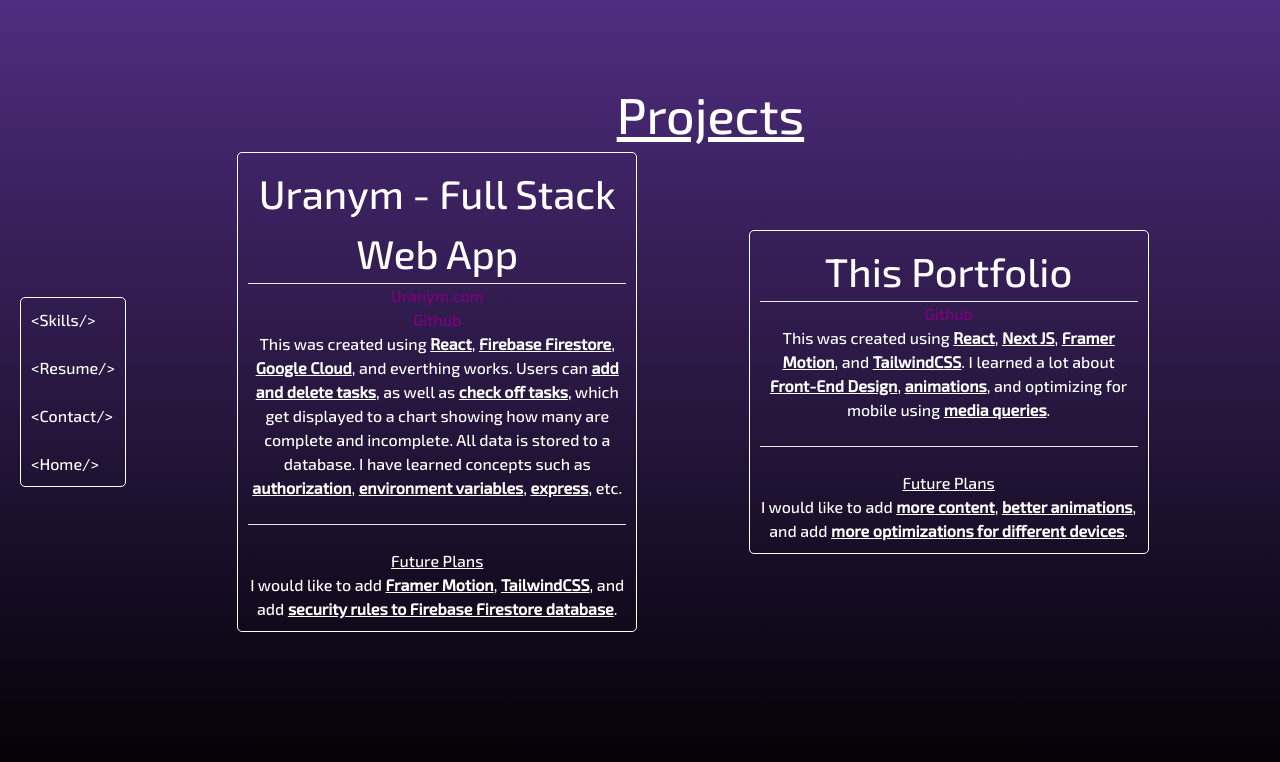
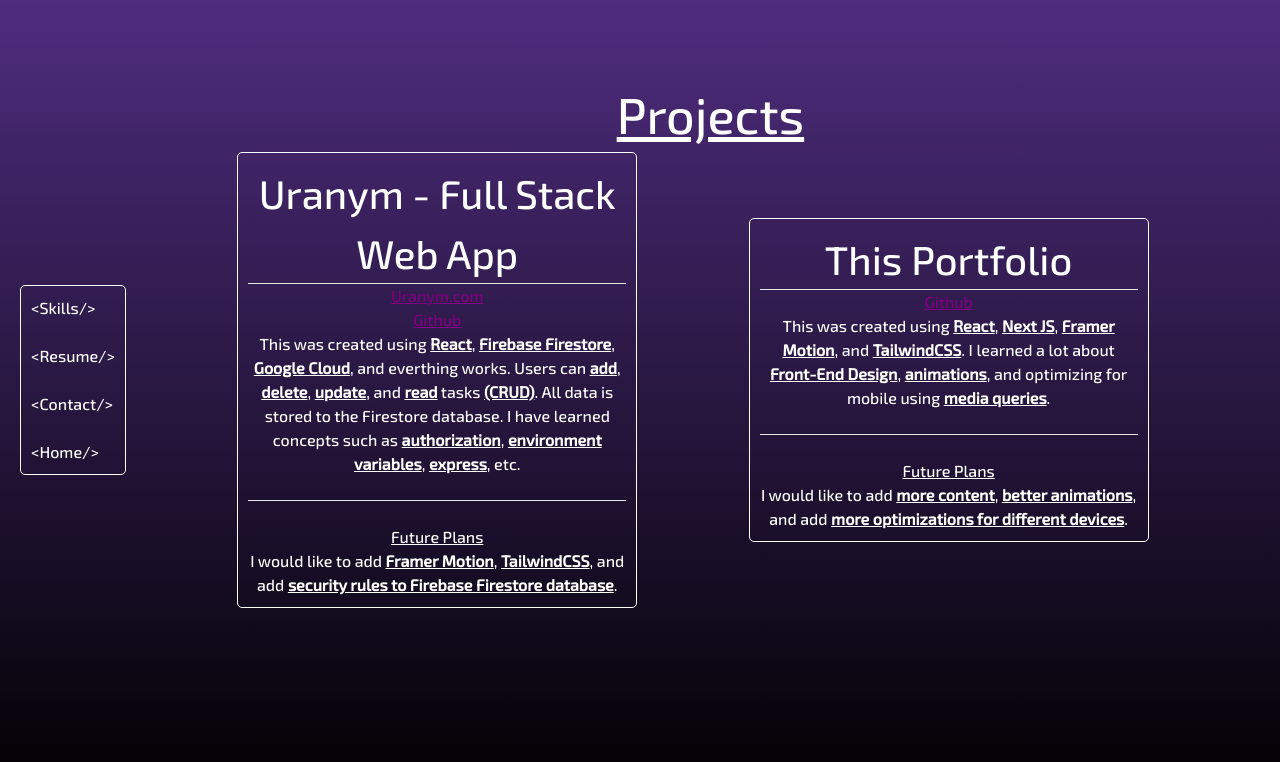
Before and after one commit to kodiakcain/updated-portfolio, a Next.js app: page /Projects in a window 1280 px wide. Shown: the top 762 px of the page. Built offline with nearby package versions, Linux system fonts and the light colour scheme.

Commit message:
small changes to data

```diff
--- a/src/app/components/ContainerPage.js
+++ b/src/app/components/ContainerPage.js
@@ -35,7 +35,7 @@ const ContainerPage = () => {
           </div>
          <div style={{width: "50%"}}>
           <p><u>Uranym</u></p>
-          <a href="https://uranym.com" target='_blank' style={{color: 'purple'}}>Uranym.com</a>
+          <a href="https://uranym.com" target='_blank' style={{color: 'purple'}}><u>Uranym.com</u></a>
           <p>Made using React, Firebase, & Google Cloud.</p>
          </div>
          </div>
--- a/src/app/components/ContainerPage4.js
+++ b/src/app/components/ContainerPage4.js
@@ -6,13 +6,13 @@ const ContainerPage4 = () => {
     <div className='containerDiv' style={{textAlign: 'center'}}>
         <p style={{fontSize: '40px'}}>Uranym - Full Stack Web App</p>
         <hr></hr>
-        <a href="https://uranym.com" style={{color: 'purple'}} target='_blank'>Uranym.com</a>
+        <a href="https://uranym.com" style={{color: 'purple'}} target='_blank'><u>Uranym.com</u></a>
         <br></br>
-        <a href="https://github.com/kodiakcain/uranym2" style={{color: 'purple'}} target='_blank'>Github</a>
+        <a href="https://github.com/kodiakcain/uranym2" style={{color: 'purple'}} target='_blank'><u>Github</u></a>
         <br></br>
         <p> This was created using <b><u>React</u></b>, <b><u>Firebase Firestore</u></b>, <b><u>Google Cloud</u></b>,
-        and everthing works. Users can <b><u>add and delete tasks</u></b>, as well as <b><u>check off tasks</u></b>,
-        which get displayed to a chart showing how many are complete and incomplete. All data is stored to a database.
+        and everthing works. Users can <b><u>add</u></b>, <b><u>delete</u></b>,
+         <b> <u>update</u></b>, and  <b><u>read</u></b> tasks <b><u> (CRUD)</u></b>. All data is stored to the Firestore database.
         I have learned concepts such as <b><u>authorization</u></b>, <b><u>environment variables</u></b>, <b><u>express</u></b>,
          etc.
         </p>
--- a/src/app/components/ContainerPage5.js
+++ b/src/app/components/ContainerPage5.js
@@ -7,7 +7,7 @@ const ContainerPage5 = () => {
         <p style={{fontSize: '40px'}}>This Portfolio</p>
         <hr></hr>
 
-        <a href='https://github.com/kodiakcain/updated-portfolio' target='_blank' style={{color: 'purple'}}>Github</a>
+        <a href='https://github.com/kodiakcain/updated-portfolio' target='_blank' style={{color: 'purple'}}><u>Github</u></a>
         <p> This was created using <b><u>React</u></b>, <b><u>Next JS</u></b>, <b><u>Framer Motion</u></b>,
         and <b><u>TailwindCSS</u></b>. I learned a lot about <b><u>Front-End Design</u></b>, <b><u>animations</u></b>,
         and optimizing for mobile using <b><u>media queries</u></b>.
--- a/styles/ContainerPage.modules.css
+++ b/styles/ContainerPage.modules.css
@@ -10,6 +10,10 @@
 
     font-family: 'Exo 2', sans-serif;
     max-width: 400px;
+}
+
+.niceText {
+    font-family: 'Exo 2', sans-serif;
 }
 
 .containerDiv2 {
```
